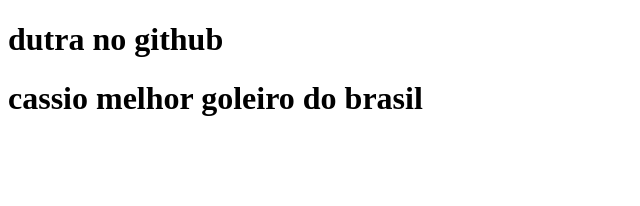
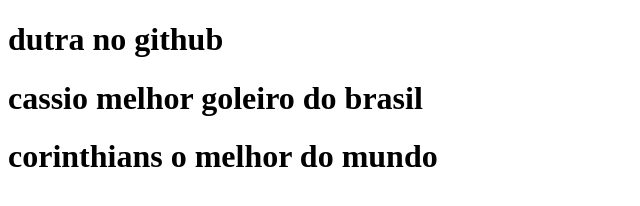
Before and after one commit to iiLariii/meuprimeiro-1, a plain HTML site: page index.html in a window 1280 px wide. Shown: the whole page, without its empty margins (0-640 px from the left). Drawn offline with Linux system fonts and the light colour scheme.

Commit message:
qualquer coisa lá

```diff
--- a/index.html
+++ b/index.html
@@ -8,5 +8,6 @@
 <body>
     <h1>dutra no github</h1>
     <h1>cassio melhor goleiro do brasil </h1>
+    <h1>corinthians o melhor do mundo</h1>
 </body>
 </html>
```
